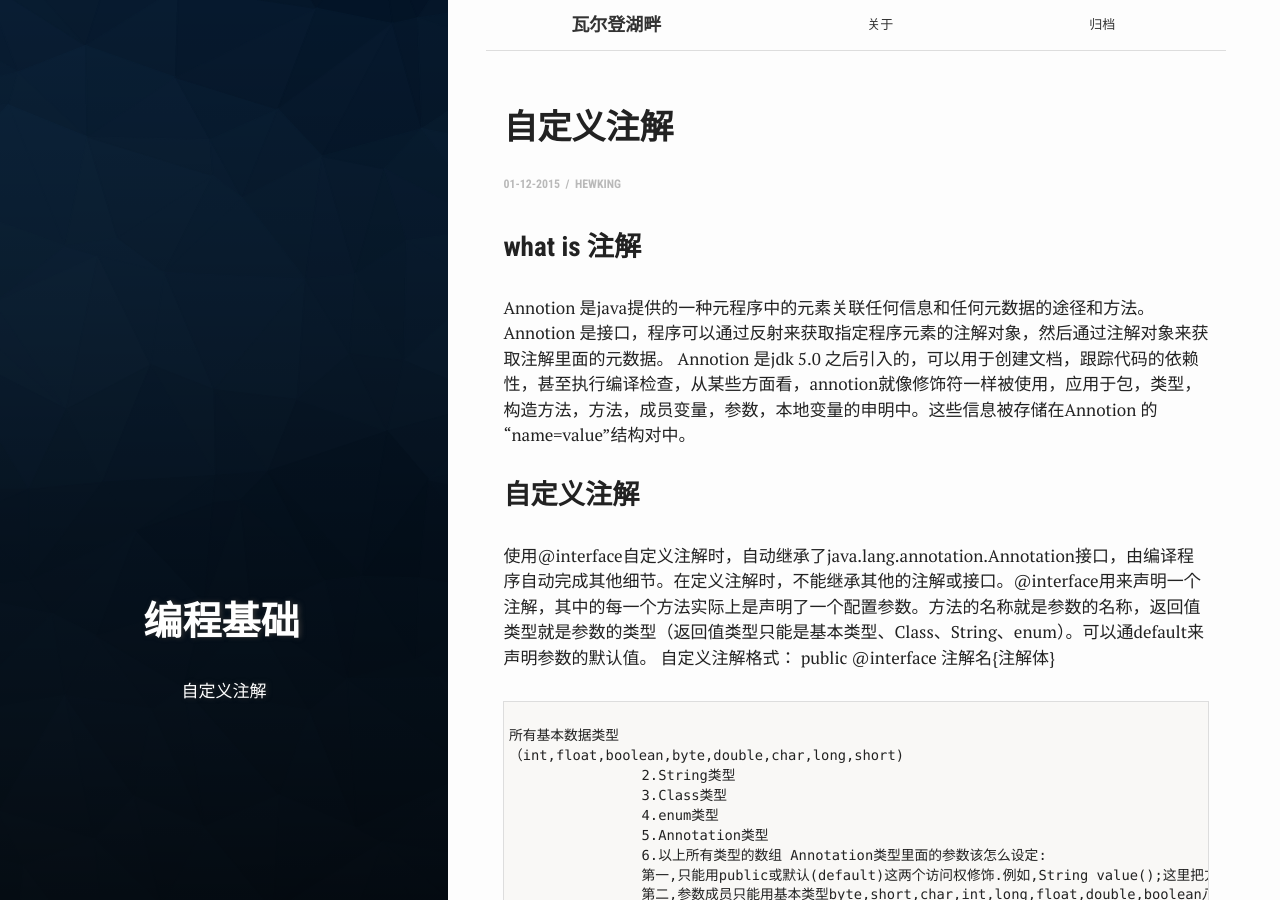
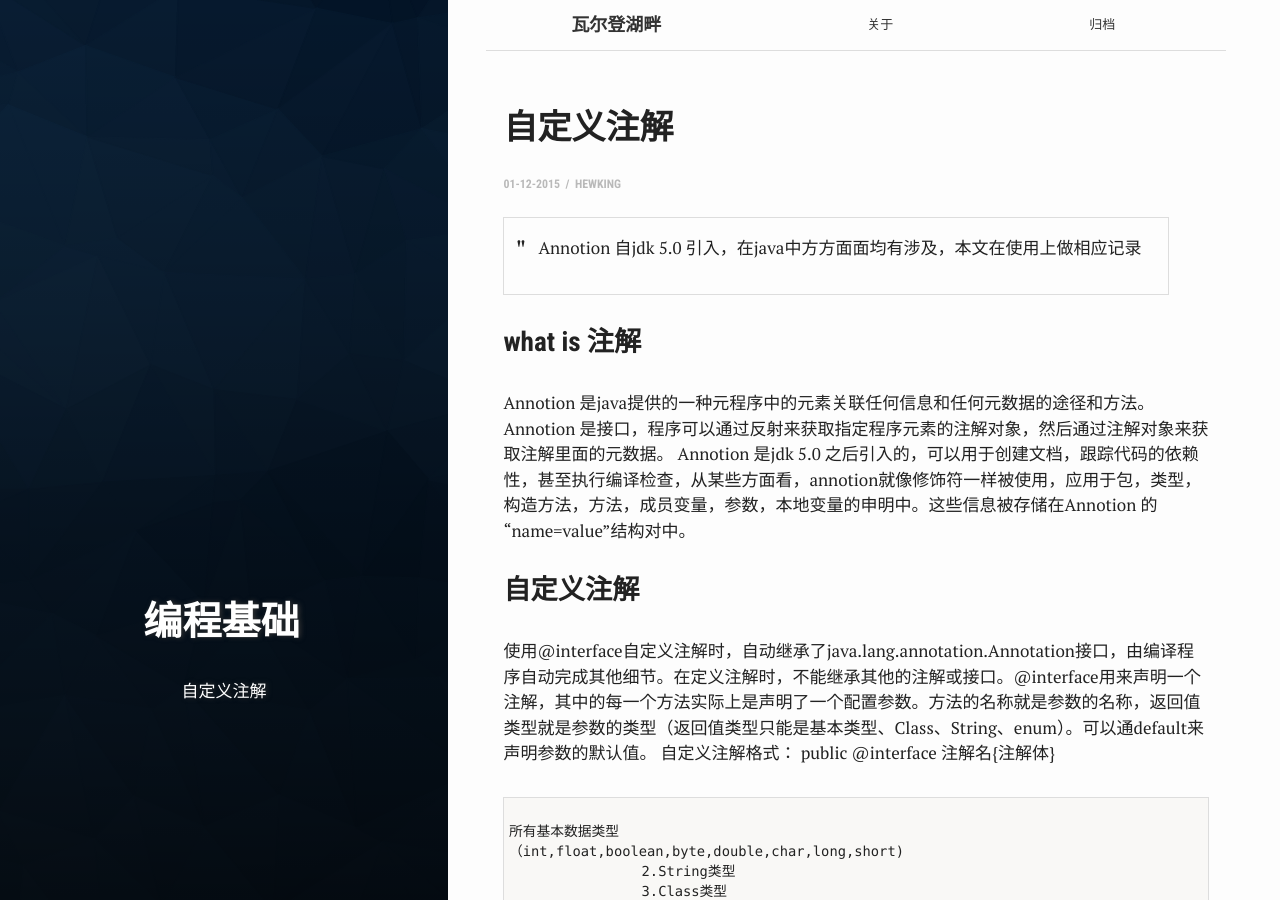
Before and after one commit to hewking/hewking.github.io, a Jekyll site: the page built from _posts/2015-12-01-自定义注解Annotions.md, in a window 1280 px wide and 900 px high. Built offline with Jekyll 4.4.1, drawn with Linux system fonts in a browser that asks for light colours.

Commit message:
modified

```diff
--- a/_posts/2015-12-01-自定义注解Annotions.md
+++ b/_posts/2015-12-01-自定义注解Annotions.md
@@ -8,6 +8,9 @@ categories: posts
 tags: '编程基础'
 author: hewking
 ---
+
+> Annotion 自jdk 5.0 引入，在java中方方面面均有涉及，本文在使用上做相应记录
+
 ### what is 注解
    Annotion 是java提供的一种元程序中的元素关联任何信息和任何元数据的途径和方法。Annotion 是接口，程序可以通过反射来获取指定程序元素的注解对象，然后通过注解对象来获取注解里面的元数据。
     Annotion 是jdk 5.0 之后引入的，可以用于创建文档，跟踪代码的依赖性，甚至执行编译检查，从某些方面看，annotion就像修饰符一样被使用，应用于包，类型，构造方法，方法，成员变量，参数，本地变量的申明中。这些信息被存储在Annotion 的 “name=value”结构对中。
```
